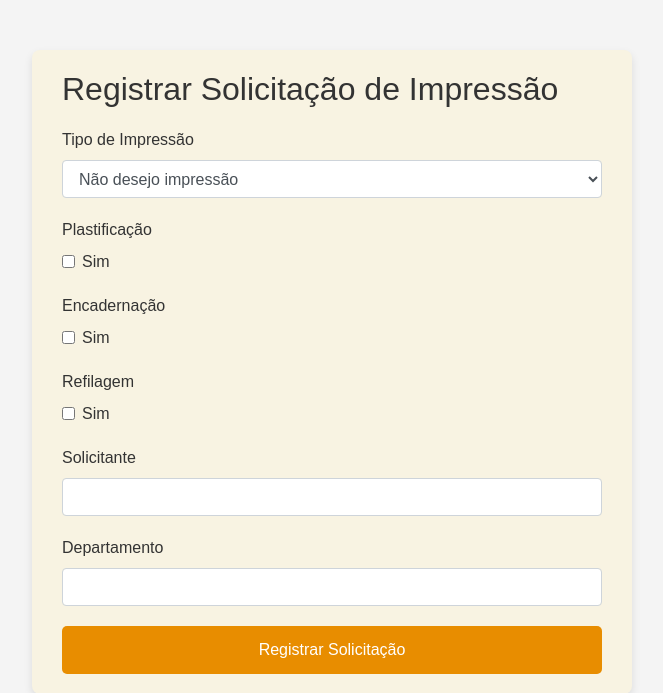
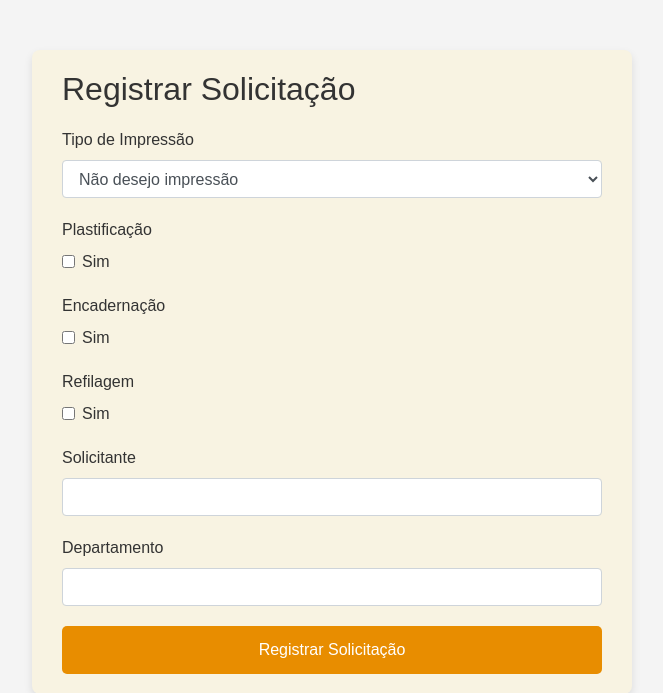
Before and after one commit to laviniasa/selbmanager, a Flask app: page /solicitacoes in a window 1280 px wide. Shown: the part 86-779 px from the top of the page, without its empty margins (308-971 px from the left). Run offline with Flask 3, Linux system fonts and the light colour scheme; some libraries are stand-ins or nearby versions.

Commit message:
Update solicitacoes.html

```diff
--- a/gerenciador_estoque/templates/solicitacoes.html
+++ b/gerenciador_estoque/templates/solicitacoes.html
@@ -44,7 +44,7 @@
 
     <!-- Formulário para Solicitação -->
     <form id="solicitacaoForm" action="{{ url_for('solicitacoes') }}" method="POST">
-        <h2 class="titulo-solicitacoes">Registrar Solicitação de Impressão</h2>
+        <h2 class="titulo-solicitacoes">Registrar Solicitação</h2>
 
         <div class="form-group">
             <label for="tipo_impressao">Tipo de Impressão</label>
```
